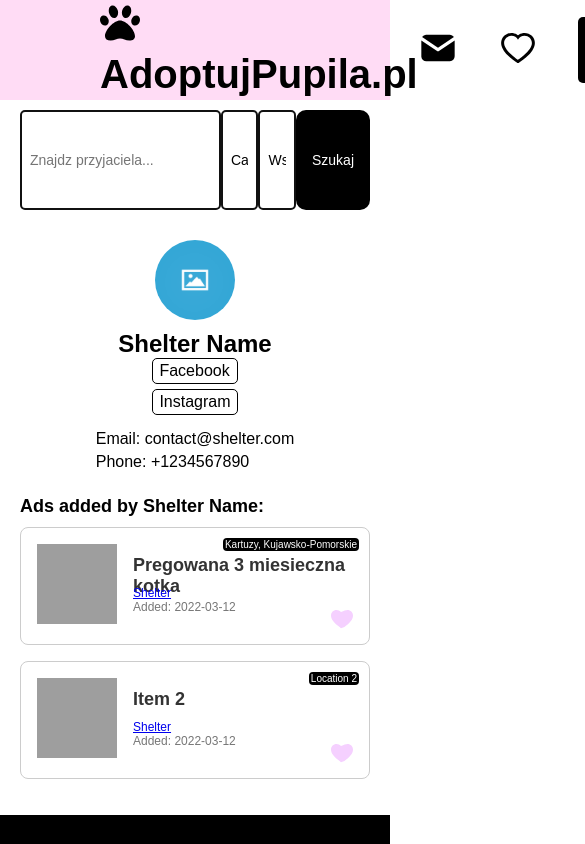
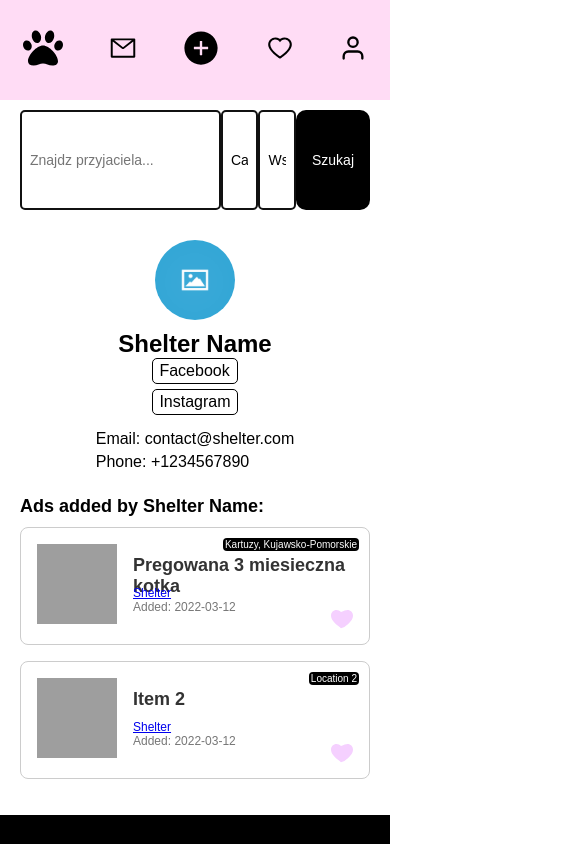
Before and after one commit to patrycja-io/adoptujpupila, a React (Create React App) app: page /shelterview in a window 390 px wide. Shown: the top 844 px of the page, 585 px wide, since content can reach past the window. Built offline with nearby package versions, Linux system fonts and the light colour scheme; grey boxes are pictures that could not be loaded.

Commit message:
adjusted Navbar for mobile

```diff
--- a/src/components/Navbar/Navbar.css
+++ b/src/components/Navbar/Navbar.css
@@ -1,10 +1,11 @@
+/* Navbar.css */
 .navbar {
   background-color: #ffdcf5; /* Pink header background */
   display: flex;
   justify-content: space-between;
   align-items: center;
   padding: 30px 100px;
-  color: #111111; /* White text color */
+  color: #111111; /* Black text color */
   height: 100px;
 }
 
@@ -21,23 +22,27 @@
   color: black;
   font-family: "Circular", sans-serif;
 }
-.message-icon, .heart-icon, .user-icon{
+
+.message-icon,
+.heart-icon,
+.user-icon,
+.plus-icon {
   font-size: 40px;
 }
 
-.nav-links {
+.nav-links,
+.nav-links-mobile {
   list-style: none;
   display: flex;
   align-items: center;
+  gap: 20px;
   margin: 0;
   padding: 0;
+  color: black;
 }
 
-.nav-links li {
-  margin-right: 20px;
-}
-
-.nav-links a {
+.nav-links a,
+.nav-links-mobile a {
   font-family: "Circular", sans-serif;
   font-size: 20px;
   color: black;
@@ -61,13 +66,6 @@
   background-color: #2b2b2b;
 }
 
-.nav-links {
-  list-style: none;
-  display: flex;
-  align-items: center;
-  gap: 20px;
-}
-
 .language-dropdown {
   display: flex;
   align-items: center;
@@ -75,16 +73,87 @@
   background: none;
   position: relative;
 }
-.lang-text{
+
+.lang-text {
   font-family: "Circular", sans-serif;
   font-size: 20px;
   padding: 0;
 }
+
 .flag-icon {
   width: 20px;
   height: 20px;
 }
-.logo-link{
-  text-decoration:none;
-  color:black;
+
+.logo-link {
+  text-decoration: none;
+  color: black;
 }
+
+.nav-links-mobile {
+  display: none;
+}
+
+/* Media query for screens with a maximum width of 767px (mobile) */
+@media (max-width: 767px) {
+  /* Hide elements inside .nav-links on mobile */
+  .nav-links li:not(:last-child) {
+    display: none;
+  }
+
+  /* Show only the button and icons on mobile */
+  .nav-links li:last-child {
+    display: flex;
+    justify-content: space-between;
+    align-items: center;
+    width: 100%;
+  }
+
+  /* Hide the .language-dropdown on mobile */
+  .language-dropdown {
+    display: none;
+  }
+
+  /* Show the plus icon instead of the "Dodaj Ogloszenie" button on mobile */
+  .nav-links li.dodaj-ogloszenie {
+    display: flex;
+    justify-content: center;
+    align-items: center;
+    padding: 10px;
+  }
+
+  /* Show only the FaPaw icon on mobile */
+  .logo-text .logo {
+    display: block;
+    font-size: 28px; /* Adjust the icon size */
+    color: black; /* Set the icon color to black */
+    margin-right: 8px; /* Adjust the margin between the logo and other icons */
+  }
+
+  /* Adjust the size of all icons to be the same on mobile */
+  .logo-text .logo,
+  .message-icon,
+  .heart-icon,
+  .user-icon {
+    font-size: 28px; /* Adjust the icon size */
+  }
+
+  .plus-icon {
+    font-size: 38px; /* Adjust the icon size */
+  }
+
+  /* Style the nav-links for mobile view with justified content */
+  .nav-links-mobile {
+    color: black;
+    display: flex;
+    justify-content: space-between;
+    width: 100%;
+    padding: 0;
+    margin: 0;
+    text-decoration: none;
+    list-style: none; /* Remove the list item dots on mobile */
+  }
+  .navbar {
+    padding: 30px 23px;
+  }
+}
--- a/src/components/Navbar/Navbar.tsx
+++ b/src/components/Navbar/Navbar.tsx
@@ -1,15 +1,21 @@
-import React, { useState } from "react";
+import React, { useState, useEffect } from "react";
 import { useAuth0 } from "@auth0/auth0-react";
 import "./Navbar.css";
-import { FaPaw, FaRegUser } from "react-icons/fa";
-import { TbMailFilled } from "react-icons/tb";
-import { AiOutlineHeart } from "react-icons/ai";
+import { FaPaw } from "react-icons/fa";
+import {
+  AiOutlineHeart,
+  AiOutlinePlusSquare,
+  AiOutlineMail,
+  AiFillPlusCircle,
+} from "react-icons/ai";
+import { FiUser } from "react-icons/fi";
 import polandFlag from "../../assets/poland-flag.png";
 import ukFlag from "../../assets/uk-flag.png";
 
 const Navbar: React.FC = () => {
-  const { isAuthenticated, loginWithRedirect, logout, user } = useAuth0();
+  const { isAuthenticated, loginWithRedirect } = useAuth0();
   const [currentLang, setCurrentLang] = useState("PL");
+  const [isMobile, setIsMobile] = useState(window.innerWidth <= 767);
 
   const handleChangeLanguage = (lang: string) => {
     setCurrentLang(lang);
@@ -25,19 +31,85 @@ const Navbar: React.FC = () => {
       loginWithRedirect();
     }
   };
+  // State to manage mobile menu visibility
+  const [showMobileMenu, setShowMobileMenu] = useState(false);
+
+  // Function to toggle the mobile menu
+  const toggleMobileMenu = () => {
+    setShowMobileMenu((prevState) => !prevState);
+  };
+  // Update isMobile state on window resize
+  useEffect(() => {
+    const handleResize = () => {
+      setIsMobile(window.innerWidth <= 767);
+    };
+
+    window.addEventListener("resize", handleResize);
+
+    return () => {
+      window.removeEventListener("resize", handleResize);
+    };
+  }, []);
 
   return (
     <nav className="navbar">
       <div className="logo-text">
-        <a href="/"  className="logo-link" target="_blank"
-           rel="noopener noreferrer">
-          <FaPaw className="logo" /> AdoptujPupila.pl
+        {/* Show the full logo (icon + text) on desktop */}
+        {!isMobile && (
+          <a
+            href="/"
+            className="logo-link"
+            target="_blank"
+            rel="noopener noreferrer"
+          >
+            <FaPaw className="logo" /> AdoptujPupila.pl
+          </a>
+        )}
+      </div>
+
+      {/* Mobile menu */}
+      <ul className="nav-links-mobile">
+        <a
+          href="/"
+          className="logo-link"
+          target="_blank"
+          rel="noopener noreferrer"
+        >
+          <FaPaw className="logo" />
         </a>
-      </div>
+        <li>
+          <a href="messages" onClick={handleLinkClick} data-auth="false">
+            <AiOutlineMail className="message-icon" />
+          </a>
+        </li>
+        {/* Show the plus icon instead of the "Dodaj Ogloszenie" button on mobile */}
+        <li className="dodaj-ogloszenie">
+          <a href="/" onClick={() => loginWithRedirect()} data-auth="false">
+            <AiFillPlusCircle className="plus-icon" />
+          </a>
+        </li>
+        <li>
+          <a href="favourites" onClick={handleLinkClick} data-auth="false">
+            <AiOutlineHeart className="heart-icon" />
+          </a>
+        </li>
+
+        {/* Show the FiUser icon instead of "Twoje Konto" on mobile */}
+        <li>
+          <a
+            href="/my-account"
+            onClick={() => loginWithRedirect()}
+            data-auth={isAuthenticated ? "false" : "true"}
+          >
+            <FiUser className="user-icon" />
+          </a>
+        </li>
+      </ul>
+
       <ul className="nav-links">
         <li>
           <a href="messages" onClick={handleLinkClick} data-auth="false">
-            <TbMailFilled className="message-icon" />
+            <AiOutlineMail className="message-icon" />
           </a>
         </li>
         <li>
```
